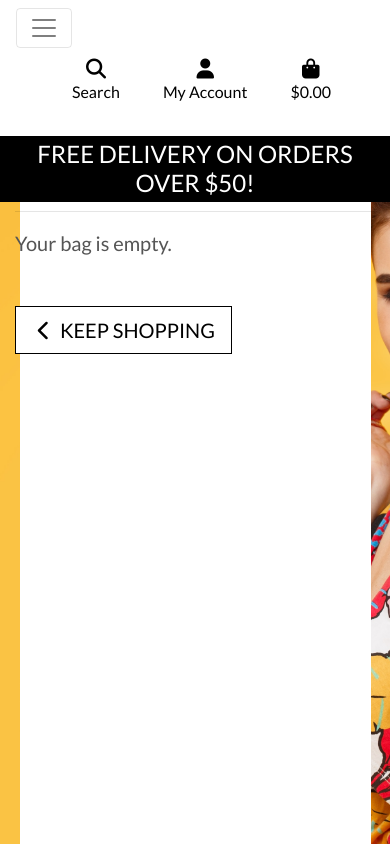
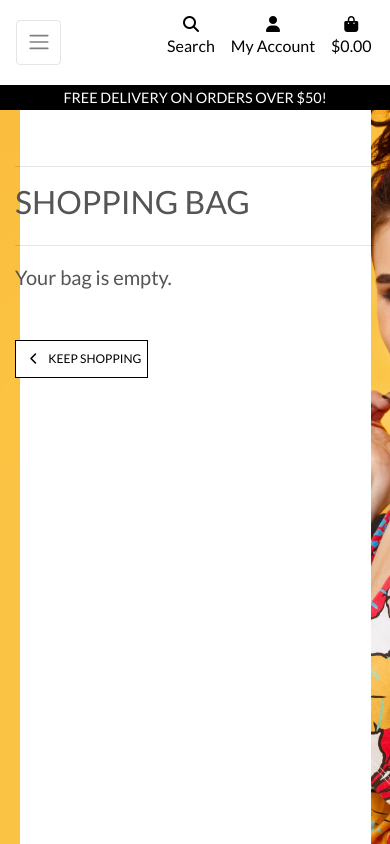
Before and after one commit to lilblupig/ci-16-boutique-ado-v1, a Django app: page /bag/ in a window 390 px wide. Run offline with Django 3.2, Linux system fonts and the light colour scheme; some libraries are stand-ins or nearby versions.

Commit message:
Improve some display elements

```diff
--- /dev/null
+++ b/bag/templates/bag/product-image.html
@@ -0,0 +1,5 @@
+{% if item.product.image %}
+<img class="img-fluid rounded" src="{{ item.product.image.url }}" alt="{{ item.product.name }}">
+{% else %}
+<img class="img-fluid rounded" src="{{ MEDIA_URL }}noimage.png" alt="{{ item.product.name }}">
+{% endif %}
--- /dev/null
+++ b/bag/templates/bag/product-info.html
@@ -0,0 +1,3 @@
+<p class="my-0"><strong>{{ item.product.name }}</strong></p>
+<p class="my-0"><strong>Size: </strong>{% if item.product.has_sizes %}{{ item.size|upper }}{% else %}N/A{% endif %}</p>
+<p class="my-0 small text-muted">SKU: {{ item.product.sku|upper }}</p>
--- a/static/css/base.css
+++ b/static/css/base.css
@@ -277,10 +277,46 @@ input[name='q']::placeholder {
 /* pad the top a bit when navbar is collapsed on mobile */
 @media (max-width: 991px) {
     .header-container {
-        padding-top: 116px;
+        padding-top: 150px;
     }
 
     body {
         height: calc(100vh - 116px);
     }
+
+    .display-4.logo-font.text-black {
+        font-size: 2rem;
+    }
+
+    .nav-link {
+        padding: 0.15rem;
+    }
+
+    .nav-link i.fa-lg {
+        font-size: 1rem;
+    }
+
+    .navbar-toggler {
+        padding: .6rem .6rem;
+        font-size: 1rem;
+    }
+
+    #delivery-banner h4 {
+        font-size: .9rem;
+    }
+
+    .btn.btn-outline-black.rounded-0,
+    .btn.btn-black.rounded-0 {
+        padding: .375rem .375rem;
+    }
+
+    .btn.btn-outline-black.rounded-0.btn-lg,
+    .btn.btn-black.rounded-0.btn-lg {
+        padding: .375rem .375rem;
+        font-size: .75rem;
+    }
+
+    .increment-qty, .decrement-qty {
+        padding: .25rem .5rem !important;
+    }
 }
--- a/templates/allauth/account/base.html
+++ b/templates/allauth/account/base.html
@@ -4,7 +4,7 @@
     <div class="container header-container">
         <div class="overlay"></div>
         <div class="row">
-            <div class="col-6">
+            <div class="col-12 col-6">
                 <div class="allauth-form-inner-content">
                     {% block inner_content %}
                     {% endblock %}
--- a/templates/includes/main-nav.html
+++ b/templates/includes/main-nav.html
@@ -1,5 +1,10 @@
 <div class="collapse navbar-collapse" id="main-nav">
     <ul class="navbar-nav w-auto mx-auto">
+        <li class="nav-item d-block d-md-none">
+            <a class="logo-font font-weight-bold nav-link text-black mr-5" href="{% url 'home' %}" id="home-link">
+                Home
+            </a>
+        </li>
         <li class="nav-item dropdown">
             <a class="logo-font font-weight-bold nav-link text-black mr-5" href="#" id="all-products-link" data-toggle="dropdown" aria-haspopup="true" aria-expanded="false">
                 All Products
```
Also changed, not shown: bag/templates/bag/bag-total.html (added, +8 -0 lines), bag/templates/bag/bag.html (+47 -63 lines), bag/templates/bag/checkout-buttons.html (added, +12 -0 lines), bag/templates/bag/quantity-form.html (added, +32 -0 lines).
